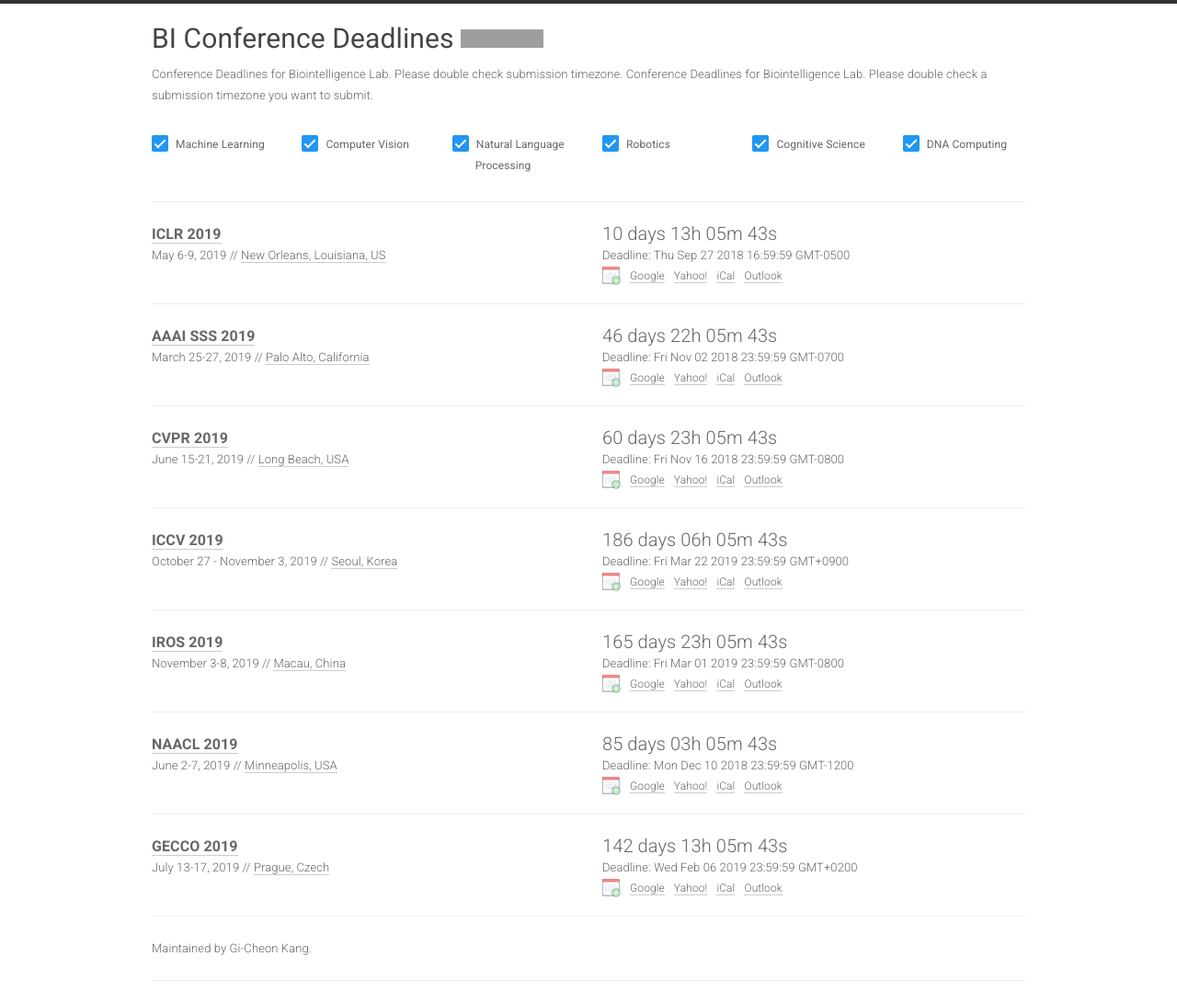
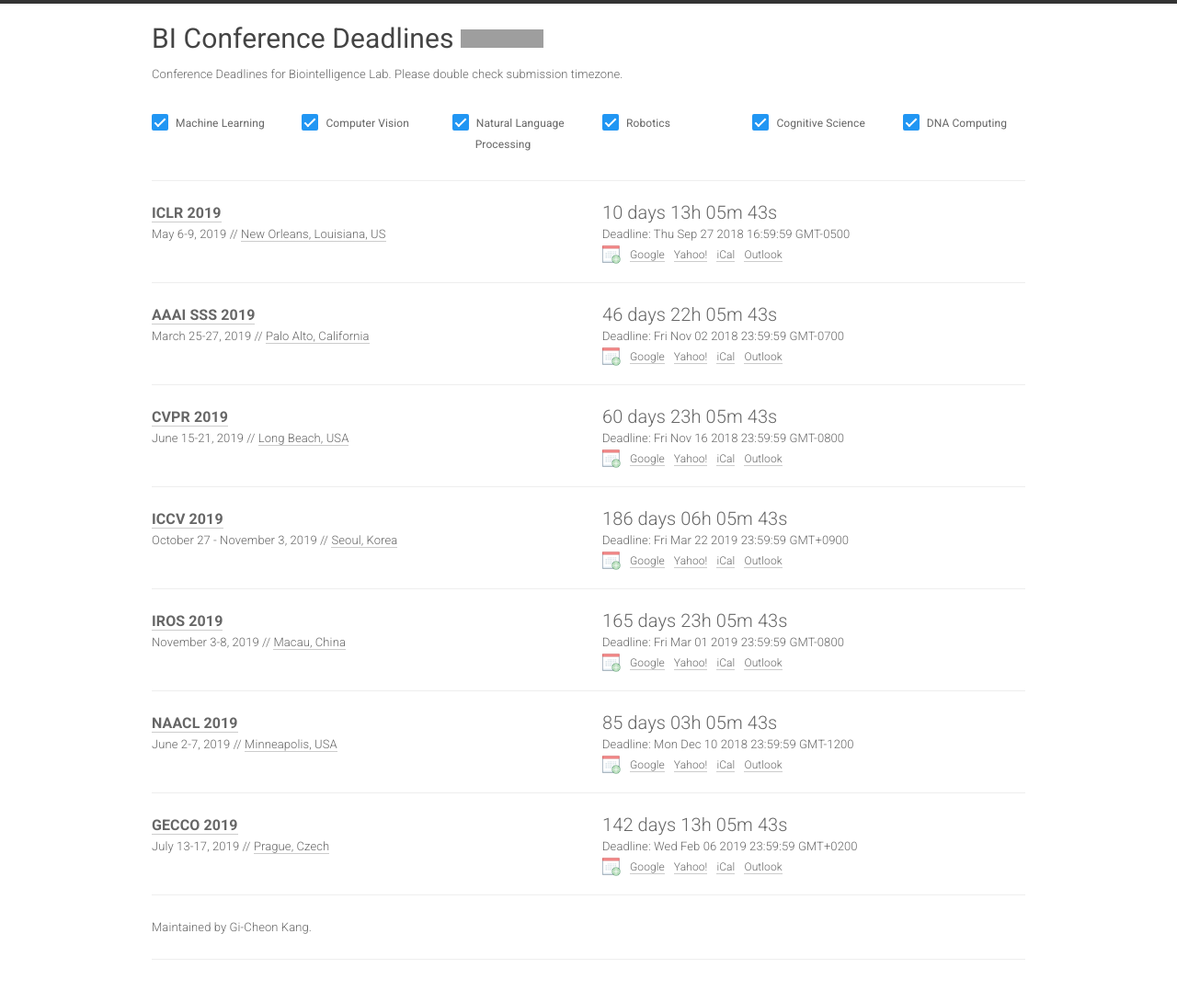
Before and after one commit to biconf/biconf.github.io, a Jekyll site: the page built from index.html, in a window 1280 px wide. Shown: the whole page at 92% size. Built offline with Jekyll 4.4.1, drawn with Linux system fonts in a browser that asks for light colours; nearby versions of some CDN libraries; after the commit the page ends 1067 px from its top, so only the background shows below that; grey boxes are pictures that could not be loaded.

Commit message:
Update home.html

```diff
--- a/_layouts/home.html
+++ b/_layouts/home.html
@@ -31,7 +31,6 @@
                 </div>
                 <div class="meta col-xs-12">
                   {{ site.description }}
-                  Conference Deadlines for Biointelligence Lab. Please double check a submission timezone you want to submit.
                 </div>
             </div>
             <br>
```
